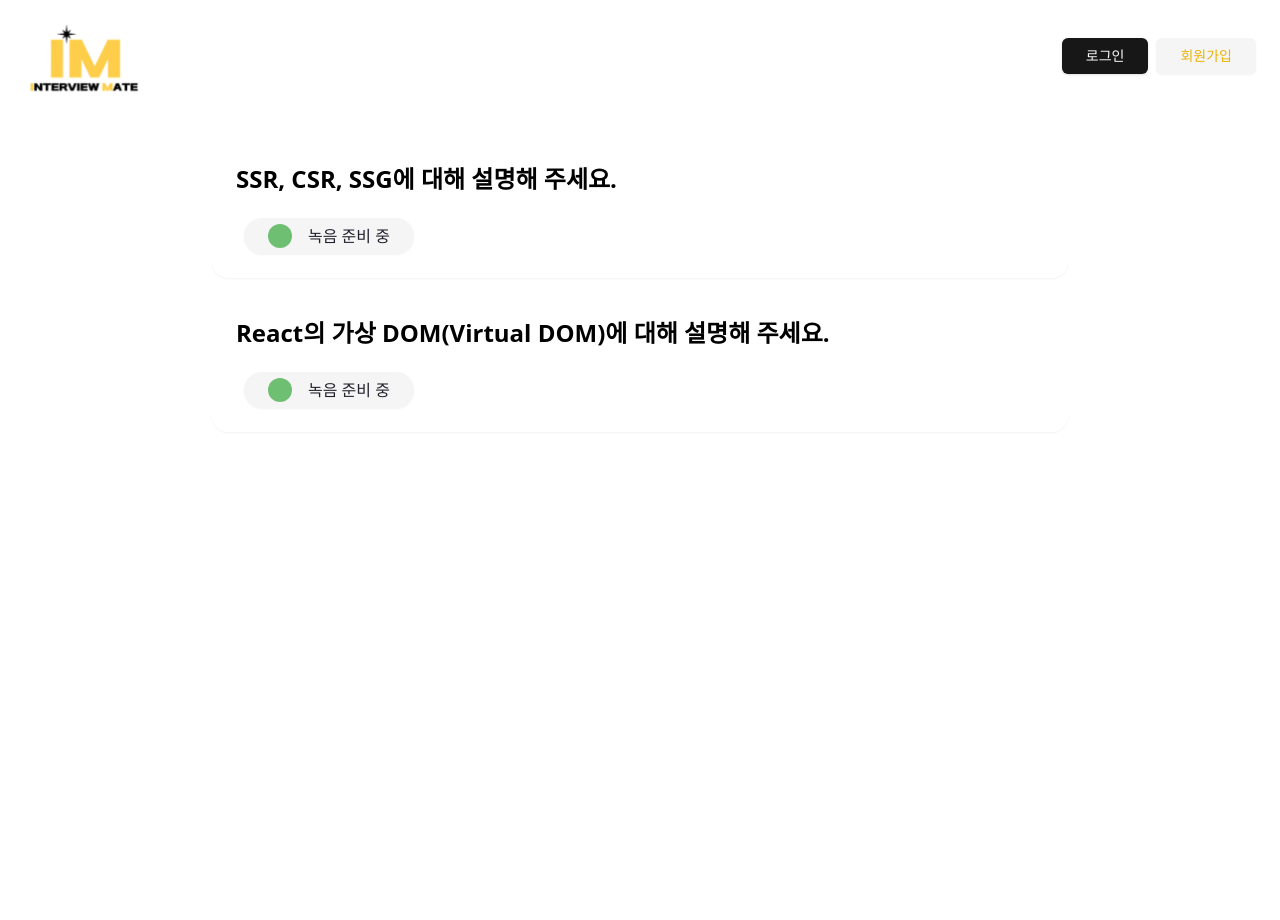
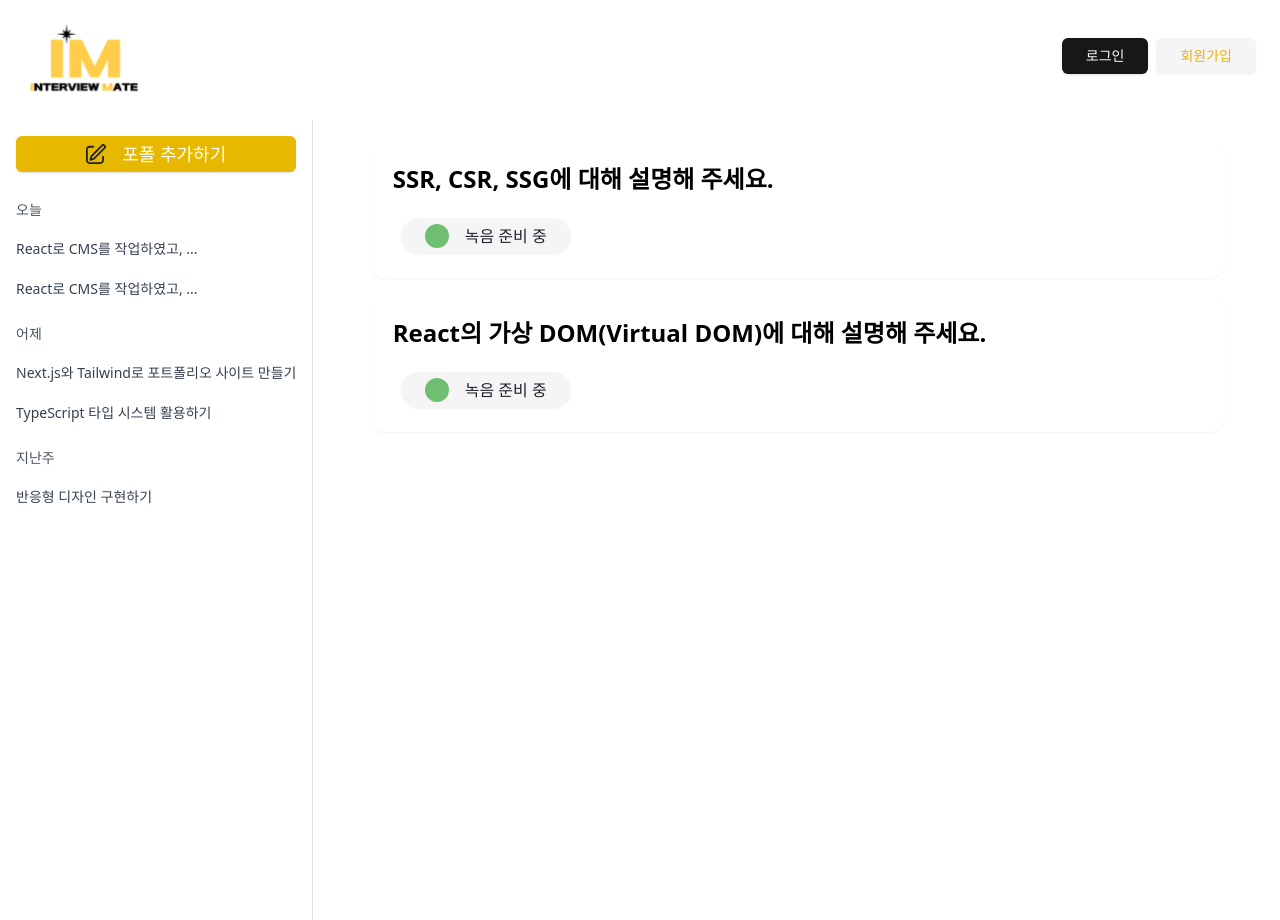
Before and after one commit to consoli-log/interview_mate, a Next.js app in the folder fe/: page / in a window 1280 px wide. Before the commit the page ends 800 px from the top, so only its background shows below. Built offline with nearby package versions, Linux system fonts and the light colour scheme.

Commit message:
feat: 사이드바 컴포넌트 추가

```diff
--- a/fe/src/app/layout.tsx
+++ b/fe/src/app/layout.tsx
@@ -3,6 +3,7 @@ import { Geist, Geist_Mono } from "next/font/google";
 import "./globals.css";
 import { AuthProvider } from "@/hooks/useAuth";
 import Header from "@/layouts/Header";
+import ClientSidebar from "@/layouts/Sidebar";
 
 const geistSans = Geist({
   variable: "--font-geist-sans",
@@ -31,7 +32,10 @@ export default function RootLayout({
       >
         <AuthProvider>
           <Header />
-          <main>{children}</main>
+          <div className="flex h-[calc(100vh-64px)]">
+            <ClientSidebar />
+            <main className="flex-1 overflow-auto">{children}</main>
+          </div>
         </AuthProvider>
       </body>
     </html>
--- a/fe/src/components/layout/Sidebar/List.tsx
+++ b/fe/src/components/layout/Sidebar/List.tsx
@@ -1,30 +1,36 @@
 "use client";
 
-import { ReactNode } from "react";
+import React, { HTMLAttributes, ReactNode } from "react";
 
-interface ListItemProps {
+interface ListProps extends HTMLAttributes<HTMLUListElement> {
   children: ReactNode;
-  className?: string;
-  onClick?: () => void;
 }
+
+interface ListItemProps extends HTMLAttributes<HTMLLIElement> {
+  children: ReactNode;
+}
+
+export const List = ({ children, className = "", ...rest }: ListProps) => {
+  return (
+    <ul className={`list-none p-0 m-0 ${className}`} {...rest}>
+      {children}
+    </ul>
+  );
+};
 
 export const ListItem = ({
   children,
   className = "",
   onClick,
-}: ListItemProps) => (
-  <div
-    className={`flex items-center p-2 hover:bg-gray-100 rounded-lg cursor-pointer ${className}`}
-    onClick={onClick}
-  >
-    {children}
-  </div>
-);
-
-export const List = ({
-  children,
-  className = "",
-}: {
-  children: ReactNode;
-  className?: string;
-}) => <div className={`space-y-1 ${className}`}>{children}</div>;
+  ...rest
+}: ListItemProps) => {
+  return (
+    <li
+      className={`cursor-pointer truncate ${className}`}
+      onClick={onClick}
+      {...rest}
+    >
+      {children}
+    </li>
+  );
+};
--- a/fe/src/components/layout/Sidebar/Sidebar.tsx
+++ b/fe/src/components/layout/Sidebar/Sidebar.tsx
@@ -1,31 +1,64 @@
 "use client";
 
+import React from "react";
 import { List, ListItem } from "./List";
+import SidebarButton from "./SidebarButton";
+
+interface Post {
+  id: string;
+  title: string;
+  date: string;
+}
 
 interface SidebarProps {
   onAddPost?: () => void;
-  posts: Array<{ id: string; title: string }>;
+  posts: Array<Post>;
   onPostClick?: (id: string) => void;
 }
 
 export const Sidebar = ({ onAddPost, posts, onPostClick }: SidebarProps) => {
+  const groupedPosts = posts.reduce<Record<string, Post[]>>((groups, post) => {
+    const { date } = post;
+    if (!groups[date]) {
+      groups[date] = [];
+    }
+    groups[date].push(post);
+    return groups;
+  }, {});
+
   return (
-    <div className="p-4 flex flex-col gap-4">
-      {onAddPost && (
-        <button
-          onClick={onAddPost}
-          className="w-full p-2 bg-blue-500 text-white rounded-lg hover:bg-blue-600"
-        >
-          포폴 추가하기
-        </button>
-      )}
-      <List>
-        {posts.map((post) => (
-          <ListItem key={post.id} onClick={() => onPostClick?.(post.id)}>
-            <span className="text-sm">{post.title}</span>
-          </ListItem>
+    <div className="border-r border-gray-200 h-screen flex flex-col">
+      <div className="p-4">
+        {onAddPost && (
+          <SidebarButton
+            onClick={onAddPost}
+            text="포폴 추가하기"
+            iconSrc="/images/icons/sidebar_icon.svg"
+            className="bg-yellow-300 hover:bg-yellow-400 text-white"
+          />
+        )}
+      </div>
+
+      <div className="flex-1 overflow-y-auto px-4">
+        {Object.entries(groupedPosts).map(([date, datePosts]) => (
+          <div key={date} className="mb-4">
+            <h3 className="text-sm font-medium text-gray-600 mb-2">{date}</h3>
+            <List>
+              {datePosts.map((post) => (
+                <ListItem
+                  key={post.id}
+                  onClick={() => onPostClick?.(post.id)}
+                  className="py-2 px-0 hover:bg-gray-100"
+                >
+                  <span className="text-sm text-gray-700 truncate">
+                    {post.title}
+                  </span>
+                </ListItem>
+              ))}
+            </List>
+          </div>
         ))}
-      </List>
+      </div>
     </div>
   );
 };
--- /dev/null
+++ b/fe/src/layouts/Sidebar.tsx
@@ -0,0 +1,56 @@
+"use client";
+
+import React from "react";
+import { useRouter } from "next/navigation";
+import { Sidebar } from "@/components";
+
+// 목업 데이터
+const mockPosts = [
+  {
+    id: "1",
+    title: "React로 CMS를 작업하였고, ...",
+    date: "오늘",
+  },
+  {
+    id: "2",
+    title: "React로 CMS를 작업하였고, ...",
+    date: "오늘",
+  },
+  {
+    id: "3",
+    title: "Next.js와 Tailwind로 포트폴리오 사이트 만들기",
+    date: "어제",
+  },
+  {
+    id: "4",
+    title: "TypeScript 타입 시스템 활용하기",
+    date: "어제",
+  },
+  {
+    id: "5",
+    title: "반응형 디자인 구현하기",
+    date: "지난주",
+  },
+];
+
+export default function ClientSidebar() {
+  const router = useRouter();
+
+  const handleAddPost = () => {
+    router.push("/portfolio/new");
+  };
+
+  const handlePostClick = (id: string) => {
+    router.push(`/portfolio/${id}`);
+  };
+
+  return (
+    <div className="w-64 flex-shrink-0">
+      <Sidebar
+        posts={mockPosts}
+        onAddPost={handleAddPost}
+        onPostClick={handlePostClick}
+      />
+    </div>
+  );
+}
```
